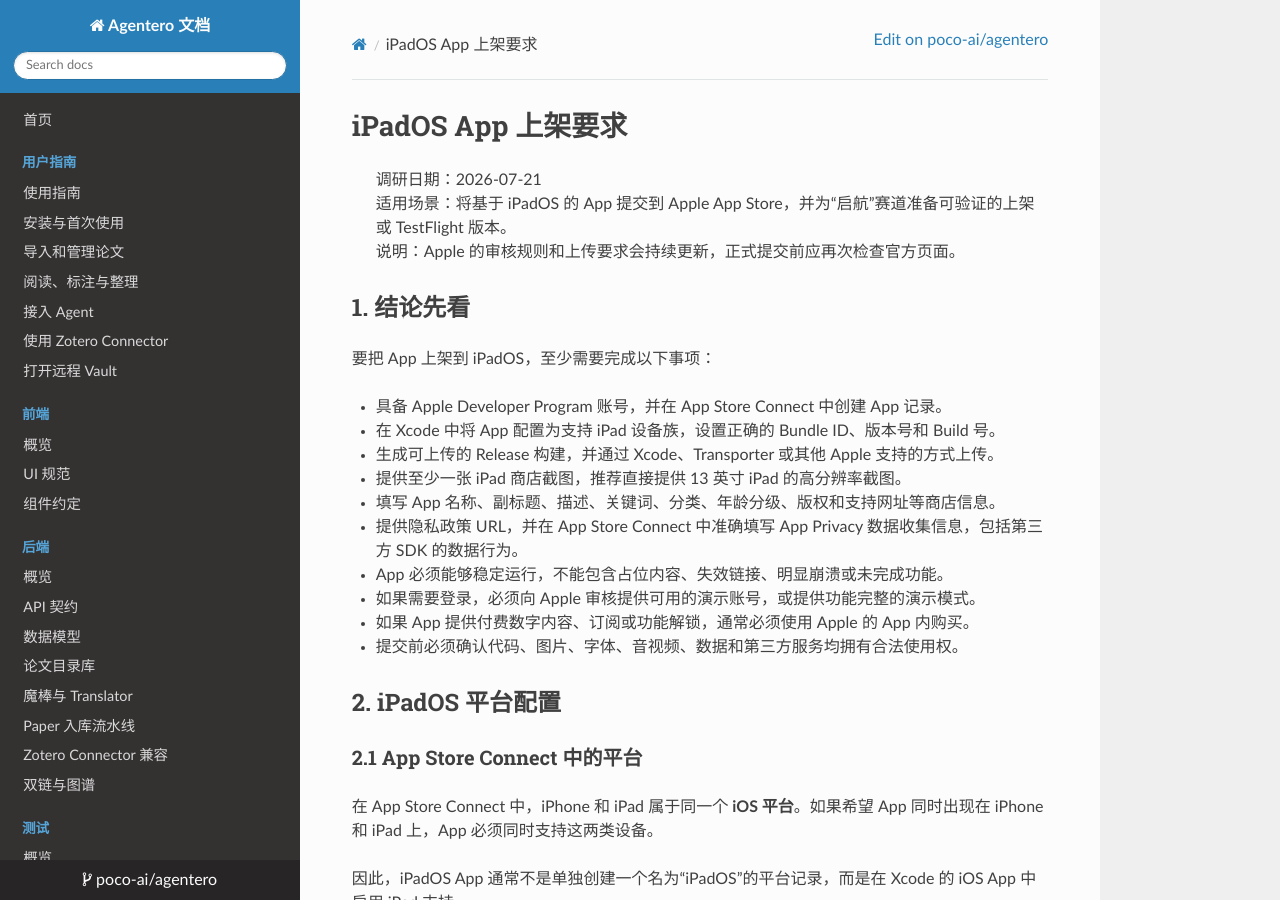
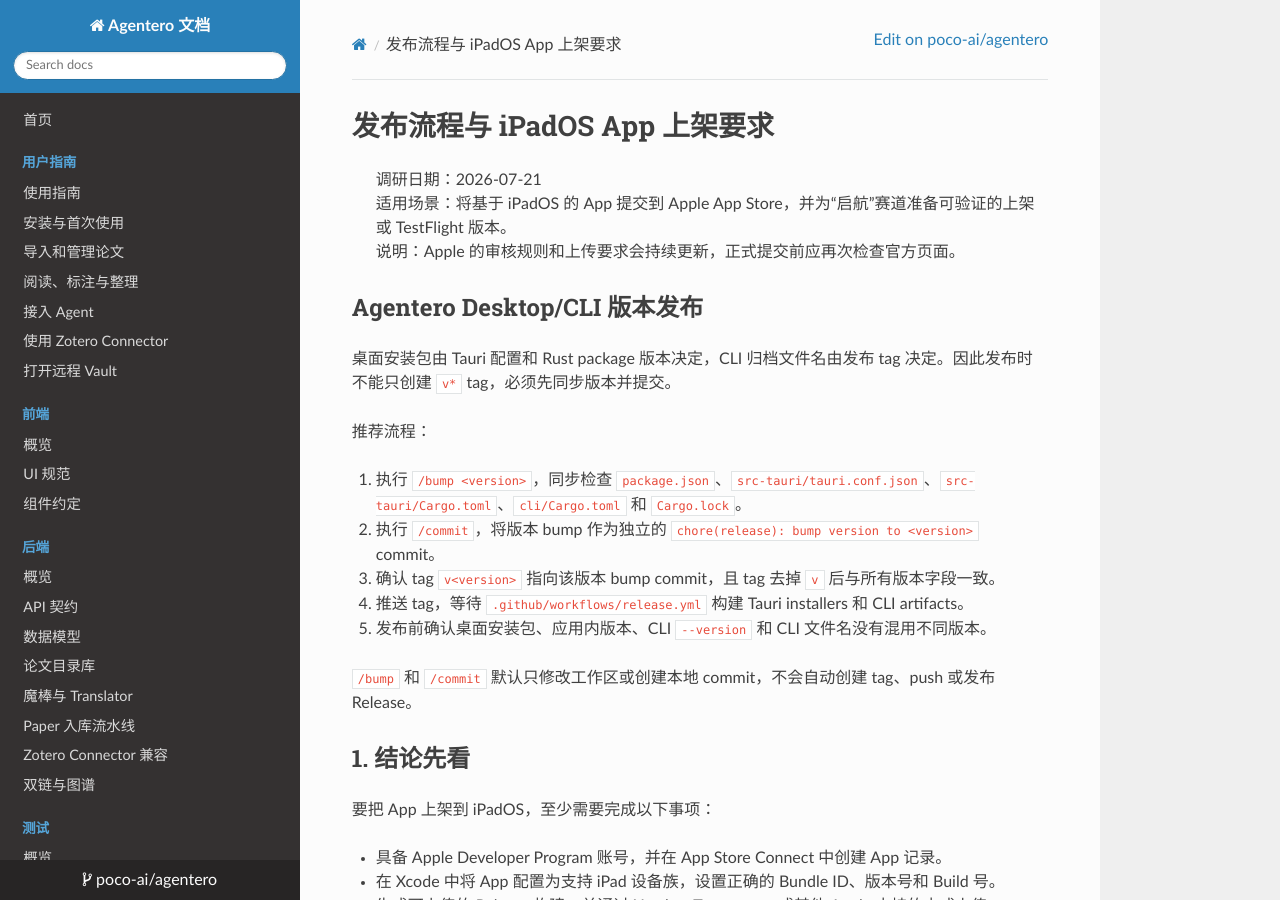
Before and after one commit to July-h5kf3/Agentero, an MkDocs documentation site: the page built from docs/development/release.md, in a window 1280 px wide and 900 px high. Built offline with MkDocs 1.6.1, drawn with Linux system fonts in a browser that asks for light colours; nearby versions of some CDN libraries.

Commit message:
docs(release): 补充桌面及CLI版本发布流程说明
- 新增 Agentero Desktop 和 CLI 版本发布的推荐流程步骤
- 详细说明版本同步、提交及打 tag 的具体操作
- 说明发布前需确认版本号一致，避免混用不同版本
- 明确 /bump 和 /commit 命令的默认行为及其区别
- 优化文档结构，将发布流程与 iPadOS 上架要求分开说明

docs(backend): 更新 Zotero 桌面迁移流程及 liteparse 逻辑

- 增加迁移后对 PDF-only 论文批量运行 liteparse 的说明
- 后台任务进度显示由对话框进度增加到左下角显示解析进度
- 明确迁移步骤中不逐篇打开论文的行为
- 补充生命周期表中 Zotero 迁移的 liteparse 批量处理细节
- 维护 adapter 层逻辑，仍处理 HTTP 响应码、session 进度等辅助事件

```diff
--- a/docs/development/release.md
+++ b/docs/development/release.md
@@ -1,8 +1,22 @@
-# iPadOS App 上架要求
+# 发布流程与 iPadOS App 上架要求
 
 > 调研日期：2026-07-21
 > 适用场景：将基于 iPadOS 的 App 提交到 Apple App Store，并为“启航”赛道准备可验证的上架或 TestFlight 版本。
 > 说明：Apple 的审核规则和上传要求会持续更新，正式提交前应再次检查官方页面。
+
+## Agentero Desktop/CLI 版本发布
+
+桌面安装包由 Tauri 配置和 Rust package 版本决定，CLI 归档文件名由发布 tag 决定。因此发布时不能只创建 `v*` tag，必须先同步版本并提交。
+
+推荐流程：
+
+1. 执行 `/bump <version>`，同步检查 `package.json`、`src-tauri/tauri.conf.json`、`src-tauri/Cargo.toml`、`cli/Cargo.toml` 和 `Cargo.lock`。
+2. 执行 `/commit`，将版本 bump 作为独立的 `chore(release): bump version to <version>` commit。
+3. 确认 tag `v<version>` 指向该版本 bump commit，且 tag 去掉 `v` 后与所有版本字段一致。
+4. 推送 tag，等待 `.github/workflows/release.yml` 构建 Tauri installers 和 CLI artifacts。
+5. 发布前确认桌面安装包、应用内版本、CLI `--version` 和 CLI 文件名没有混用不同版本。
+
+`/bump` 和 `/commit` 默认只修改工作区或创建本地 commit，不会自动创建 tag、push 或发布 Release。
 
 ## 1. 结论先看
 
```
Also changed, not shown: docs/backend/paper-import-pipeline.md (+2 -2 lines).
